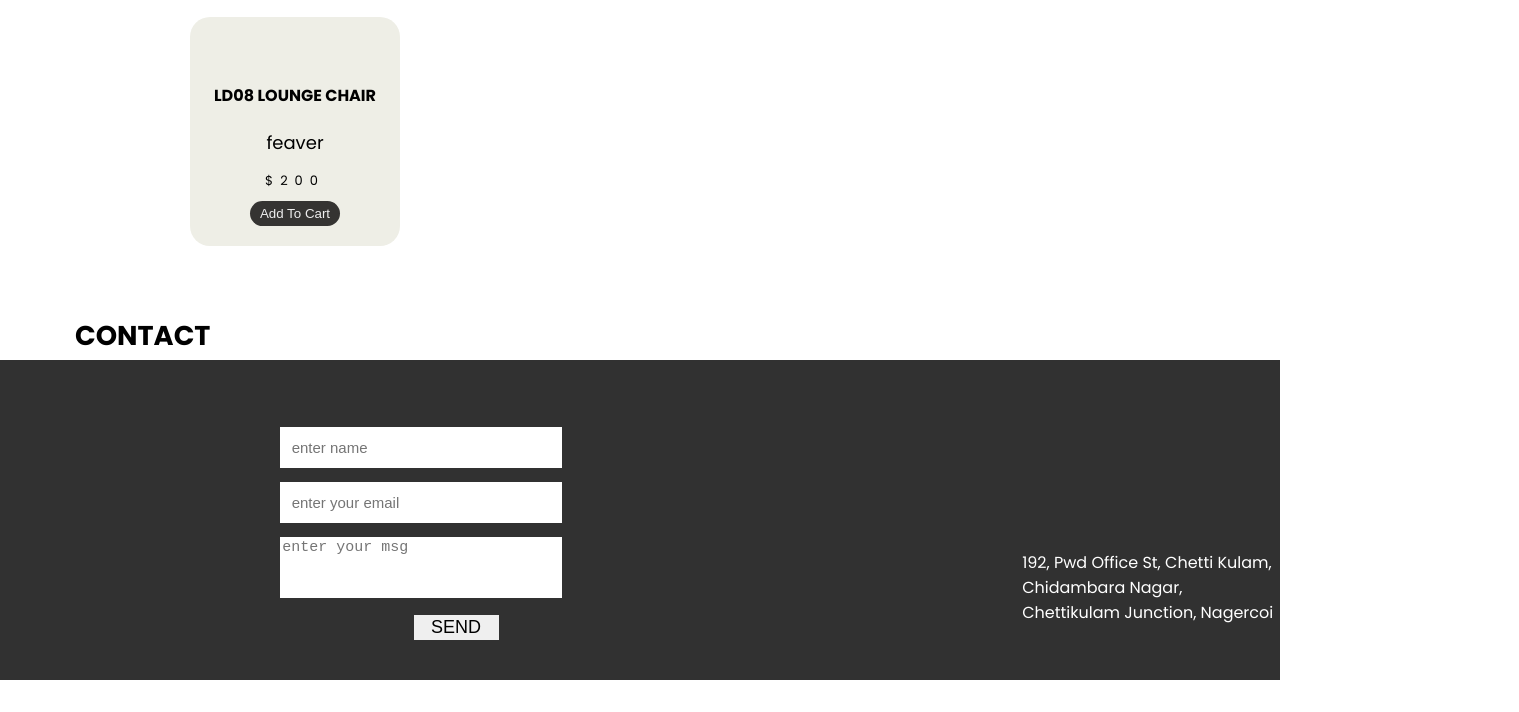
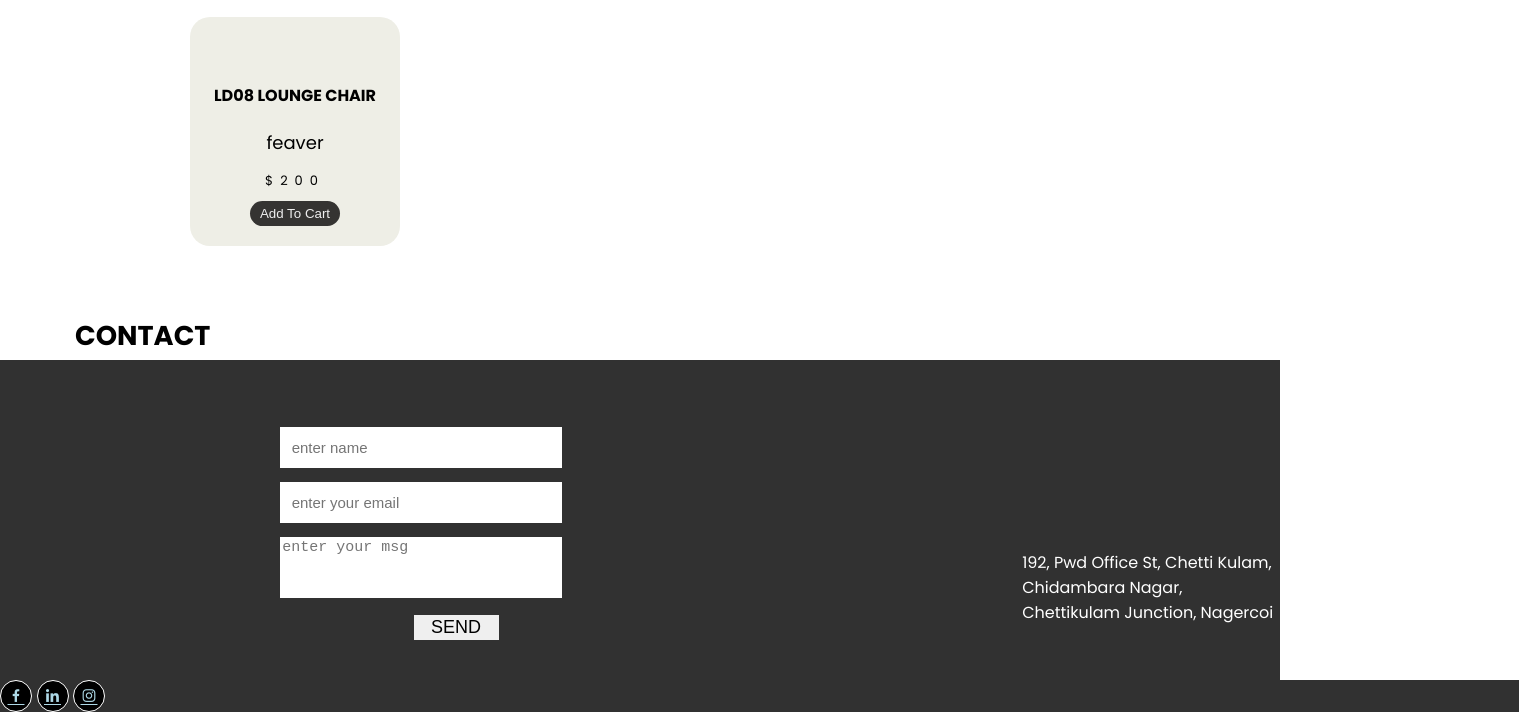
Before and after one commit to Thanesh177/ANU-Medicals, a website: page index.html in a window 1280 px wide. Shown: the part 1256-1968 px from the top of the page, 1519 px wide, since content can reach past the window. Before the commit the page ends 1936 px from the top, so only its background shows below. Drawn offline with nearby package versions, Linux system fonts and the light colour scheme.

Commit message:
Update index.html

```diff
--- a/index.html
+++ b/index.html
@@ -81,7 +81,11 @@
 
     </section>
 
-
+        <div class="oi">
+            <a  href="https://www.facebook.com/profile.php?id=100009152678676" <i class='bx bxl-facebook'></i></a>
+            <a href="https://www.linkedin.com/in/ntthanesh/>"<i class='bx bxl-linkedin'></i></a>
+            <a href="https://www.instagram.com/thaneshnt/>"<i class='bx bxl-instagram' ></i></a>
+        </div>
 
     <div id="checkoutModal" class="modal">
     <div class="modal-content">
```
